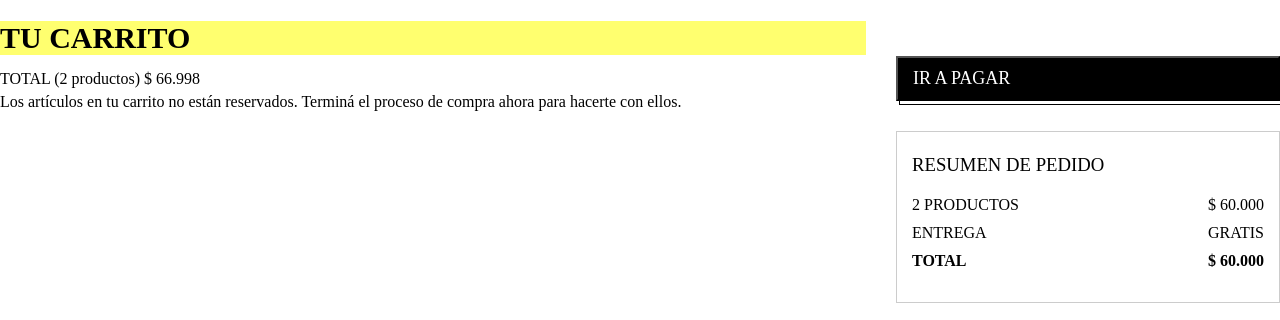
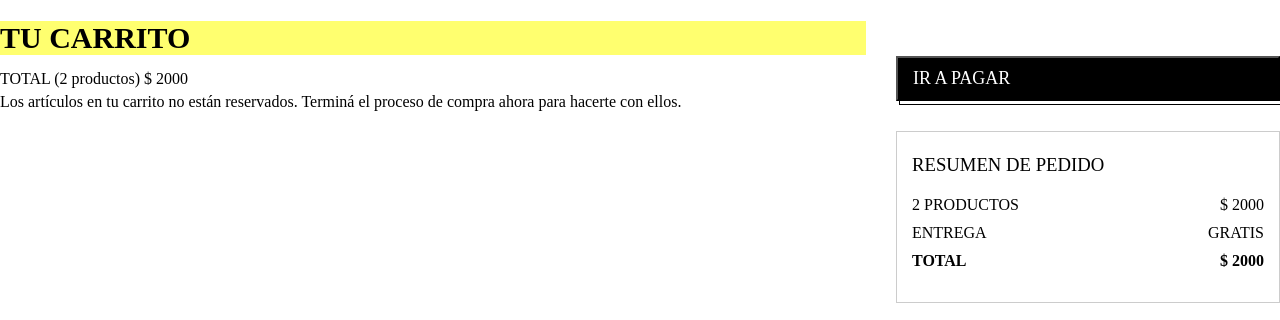
Before and after one commit to maximazza/ecommerce-test-gourmet, a React (Create React App) app: page /cart in a window 1280 px wide. Shown: the part 184-504 px from the top of the page. Built offline with nearby package versions, Linux system fonts and the light colour scheme.

Commit message:
trabajo final

```diff
--- a/src/components/Cart/Cart.js
+++ b/src/components/Cart/Cart.js
@@ -10,7 +10,7 @@ const Cart = () => {
     const { cartProducts, totalPrice } = useContext(CartContext)
     const [success, setSuccess] = useState()
 
-    const [order, setOrder] = useState({
+    const [order] = useState({
         items: cartProducts.map((product) => {
             return {
                 id: product.id,
@@ -52,7 +52,7 @@ const Cart = () => {
             <div className="info-checkout">
                 {console.log("order: ", order)}
                 <h2>TU CARRITO</h2>
-                <span>TOTAL (2 productos) <b>$ 66.998</b></span>
+                <span>TOTAL (2 productos) <b>$ 2000</b></span>
                 <p>Los artículos en tu carrito no están reservados. Terminá el proceso de compra ahora para hacerte con ellos.</p>
                 <div className="container-checkout-products">
                     {cartProducts.map( (cartProduct) => {
@@ -76,7 +76,7 @@ const Cart = () => {
                         <h3>RESUMEN DE PEDIDO</h3>
                         <div className="item-purchase">
                             <p>2 PRODUCTOS</p>
-                            <p>$ 60.000</p>
+                            <p>$ 2000</p>
                         </div>
                         <div className="item-purchase">
                             <p>ENTREGA</p>
@@ -84,7 +84,7 @@ const Cart = () => {
                         </div>
                         <div className="item-purchase">
                             <p>TOTAL</p>
-                            <p>$ 60.000</p>
+                            <p>$ 2000</p>
                         </div>
                     </div>
                 </div>
--- a/src/components/ItemDetailContainer/ItemDetailContainer.js
+++ b/src/components/ItemDetailContainer/ItemDetailContainer.js
@@ -1,7 +1,6 @@
 import { useEffect, useState } from "react"
 import ItemDetail from "../ItemDetail/ItemDetail"
 import './ItemDetailContainer.scss'
-import products from "../../utils/products.mock"
 import { useParams } from 'react-router-dom'
 import Modal from '../Modal/Modal'
 import db from "../../firebaseConfig"
```
Also changed, not shown: src/components/ItemListContainer/ItemContainer.js (+0 -12 lines), src/components/Button/Button.js (deleted), src/components/Button/Button.scss (deleted).
